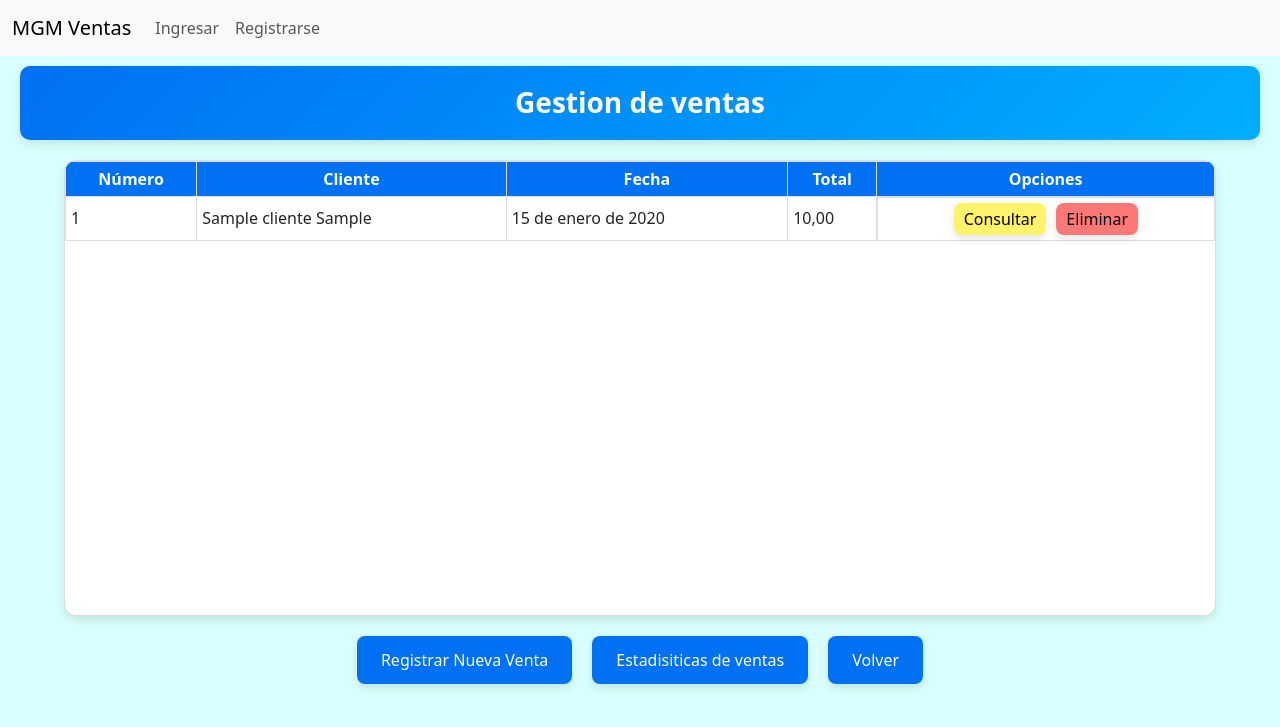
After one commit to GoNf55/Ventas-Testing, a Django app: page /ventas/gestventas/ in a window 1280 px wide. The commit adds this page. Shown: the top 727 px of the page. Run offline with Django 4.2, Linux system fonts and the light colour scheme; tables that the repository leaves empty hold one stand-in row (values such as "Sample post"); some libraries are stand-ins or nearby versions.

Commit message:
ft: estructura incial gestion ventas

```diff
--- a/VentasTesting/VentasTesting/urls.py
+++ b/VentasTesting/VentasTesting/urls.py
@@ -23,4 +23,5 @@ urlpatterns = [
     path('stock/', include('stock.urls')),
     path('clientes/', include('clientes.urls')),
     path('accounts/', include('django.contrib.auth.urls')),
+    path('ventas/', include('ventas.urls')),
 ]
--- a/VentasTesting/appCore/templates/appCore/home.html
+++ b/VentasTesting/appCore/templates/appCore/home.html
@@ -13,10 +13,10 @@
     <div class="opciones-container">
         <ul>
             <li>
-                <a href="#">Gestion de Ventas</a>
+                <a href="{% url 'ventas' %}">Gestion de Ventas</a>
             </li>
             <li>
-                <a href="{% url 'clientes'%}">Administración de Clientes</a>
+                <a href="{% url 'clientes' %}">Administración de Clientes</a>
             </li>
             <li>
                 <a href="{% url 'productos' %}">Administración  de Productos</a>
--- /dev/null
+++ b/VentasTesting/ventas/templates/ventas/ventas.html
@@ -0,0 +1,59 @@
+{% extends 'appCore/base.html' %}
+{% block title%} MGM - Gestion de Ventas {% endblock %}
+{% block content %}
+{% load crispy_forms_tags %}
+<section class="title-sec">
+    <h2>Gestion de ventas</h2>
+</section>
+<section class="main-sec">
+<!-- aca iria el listado de clientes-->
+    <div class="main-sec__div">
+        <table border="1" class="main-sec_div__table">
+            <thead>
+                <tr>
+                    <th>Número</th>
+                    <th>Cliente</th>
+                    <th>Fecha</th>
+                    <th>Total</th>
+                    <th>Opciones</th>
+                </tr>
+            </thead>
+            <tbody>
+                {% for venta in ventas_list %}
+                    <tr>
+                        <td>{{ venta.id_venta }}</td>
+                        <td>{{ venta.cliente.nombre }} {{ venta.cliente.apellido }}</td>
+                        <td>{{ venta.fecha_venta }}</td>
+                        <td>{{ venta.total_venta }}</td>
+                        <td class="opts-table">
+                            <a href="{% url 'conscliente' cliente.id_cliente %}">
+                                <button class="mod-button">Consultar</button>
+                            </a>
+                            <form action="{% url 'delcliente' cliente.id_cliente %}" method="post" onsubmit="return confirmarEliminacion()">
+                                {% csrf_token %}
+                                <button class="del-button" type="submit">Eliminar</button>
+                            </form>
+                        </td>
+                    </tr>
+                {% endfor %}
+            </tbody>
+        </table>
+    </div>
+    <div class="options">
+        <a href="{% url 'addcliente' %}">
+            <button>Registrar Nueva Venta</button>
+        </a>
+        <a href="{% url 'addcliente' %}">
+            <button>Estadisiticas de ventas</button>
+        </a>
+        <a href="{% url 'home' %}">
+            <button>Volver</button>
+        </a>
+    </div>
+</section>
+<script type="text/javascript">
+    function confirmarEliminacion() {
+        return confirm("¿Estás seguro de que deseas eliminar este cliente?");
+    }
+</script>
+{% endblock %}
--- /dev/null
+++ b/VentasTesting/ventas/urls.py
@@ -0,0 +1,6 @@
+from django.urls import path
+from ventas import views
+
+urlpatterns=[
+    path('gestventas/',views.ventas, name='ventas'),
+ ]
--- a/VentasTesting/ventas/views.py
+++ b/VentasTesting/ventas/views.py
@@ -1,3 +1,8 @@
 from django.shortcuts import render
+from .models import Venta
 
 # Create your views here.
+
+def ventas(request):
+    lista_ventas= Venta.objects.all().order_by('id_venta')
+    return render(request, 'ventas/ventas.html', {'ventas_list':lista_ventas})
```
Also changed, not shown: VentasTesting/ventas/forms.py (added).
